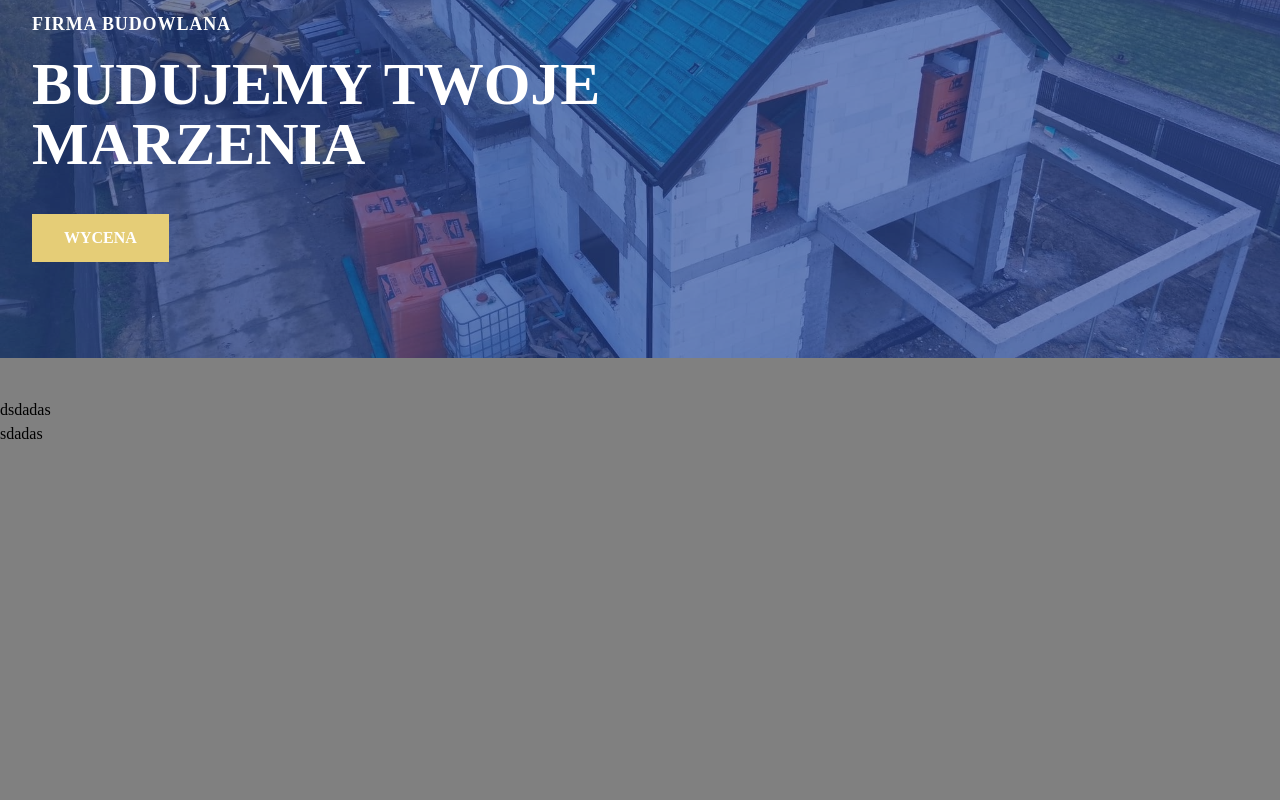
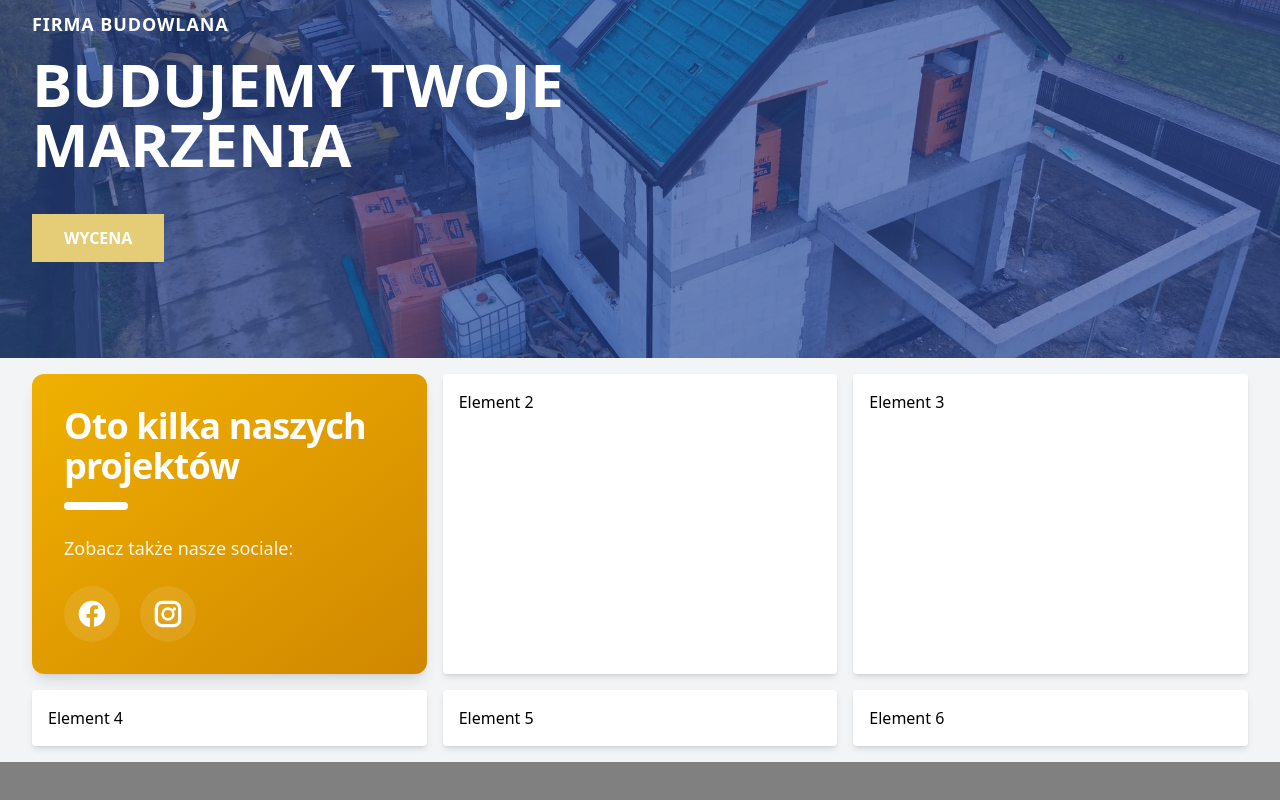
Before and after one commit to michalzajac123/Bulding-site, a Vue app: page / in a window 1280 px wide. Shown: the part 282-1082 px from the top of the page. After the commit the page ends 1044 px from the top, so only its background shows below. Built offline with nearby package versions, Linux system fonts and the light colour scheme.

Commit message:
Create Our Projects component

```diff
--- a/src/style.css
+++ b/src/style.css
@@ -6,7 +6,7 @@
 }
 body {
   background-color: gray;
-  font-family: "Archivo";
+  /* font-family: "Archivo"; */
 }
 :root {
   --primary-color: #e5cd77;
--- a/src/views/HomeView/HomeView.vue
+++ b/src/views/HomeView/HomeView.vue
@@ -1,7 +1,10 @@
 <template>
-  <div class="mt-10 h-400">
-    dsdadas
-    <p>sdadas</p>
-  </div>
+	<!-- Nasz projekty -->
+	<OurProjects />
+
+	<!-- O nas  -->
+
 </template>
-<script setup lang="ts"></script>
+<script setup lang="ts">
+import OurProjects from "./OurProjects.vue";
+</script>
--- /dev/null
+++ b/src/views/HomeView/OurProjects.vue
@@ -0,0 +1,51 @@
+<template>
+	<div class="w-full flex justify-between bg-gray-100">
+		<div class="grid grid-cols-1 sm:grid-cols-2 md:grid-cols-3 gap-4 p-4 w-full px-8 max-w-7xl mx-auto">
+			<div
+				class="p-8 rounded-xl bg-gradient-to-br from-yellow-500 to-yellow-600 shadow-lg hover:shadow-xl transition-all duration-300 transform hover:-translate-y-1">
+				<h1 class="text-white font-extrabold text-2xl md:text-3xl lg:text-4xl mb-6 tracking-tight">
+					Oto kilka naszych projektów
+					<span class="block w-16 h-2 bg-white mt-4 rounded-full"></span>
+				</h1>
+
+				<p class="text-white/90 text-md lg:text-lg font-medium mb-6">Zobacz także nasze sociale:</p>
+
+				<div class="flex space-x-5">
+					<a
+						href="https://www.facebook.com/"
+						target="_blank"
+						aria-label="Facebook"
+						class="transition-all transform hover:scale-110 hover:rotate-6">
+						<div class="p-3 bg-white/10 rounded-full backdrop-blur-sm hover:bg-blue-500 transition-all duration-300">
+							<svg class="w-8 h-8 fill-white" xmlns="http://www.w3.org/2000/svg" viewBox="0 0 24 24">
+								<path
+									d="M22 12c0-5.52-4.48-10-10-10S2 6.48 2 12c0 5 3.66 9.13 8.44 9.88v-6.99H7.9v-2.89h2.54V9.41c0-2.5 1.49-3.89 3.77-3.89 1.09 0 2.23.2 2.23.2v2.45h-1.26c-1.24 0-1.62.77-1.62 1.56v1.88h2.76l-.44 2.89h-2.32v6.99C18.34 21.13 22 17 22 12z" />
+							</svg>
+						</div>
+					</a>
+
+					<a
+						href="https://www.instagram.com/"
+						target="_blank"
+						aria-label="Instagram"
+						class="transition-all transform hover:scale-110 hover:-rotate-6">
+						<div
+							class="p-3 bg-white/10 rounded-full backdrop-blur-sm hover:bg-gradient-to-br from-pink-500 to-purple-600 transition-all duration-300">
+							<svg class="w-8 h-8 fill-white" xmlns="http://www.w3.org/2000/svg" viewBox="0 0 24 24">
+								<path
+									d="M7.75 2A5.75 5.75 0 0 0 2 7.75v8.5A5.75 5.75 0 0 0 7.75 22h8.5A5.75 5.75 0 0 0 22 16.25v-8.5A5.75 5.75 0 0 0 16.25 2h-8.5zM4.5 7.75A3.25 3.25 0 0 1 7.75 4.5h8.5A3.25 3.25 0 0 1 19.5 7.75v8.5a3.25 3.25 0 0 1-3.25 3.25h-8.5A3.25 3.25 0 0 1 4.5 16.25v-8.5zM12 7a5 5 0 1 0 0 10 5 5 0 0 0 0-10zm0 2a3 3 0 1 1 0 6 3 3 0 0 1 0-6zm4.75-2a1.25 1.25 0 1 0 0 2.5 1.25 1.25 0 0 0 0-2.5z" />
+							</svg>
+						</div>
+					</a>
+				</div>
+			</div>
+			<div class="bg-white shadow-md p-4 rounded">Element 2</div>
+			<div class="bg-white shadow-md p-4 rounded">Element 3</div>
+			<div class="bg-white shadow-md p-4 rounded">Element 4</div>
+			<div class="bg-white shadow-md p-4 rounded">Element 5</div>
+			<div class="bg-white shadow-md p-4 rounded">Element 6</div>
+		</div>
+	</div>
+</template>
+<script setup lang="ts">
+</script>
--- /dev/null
+++ b/src/views/HomeView/ProjectCard.vue
@@ -0,0 +1,4 @@
+<template>
+
+</template>
+<script setup lang="ts"></script>
```
